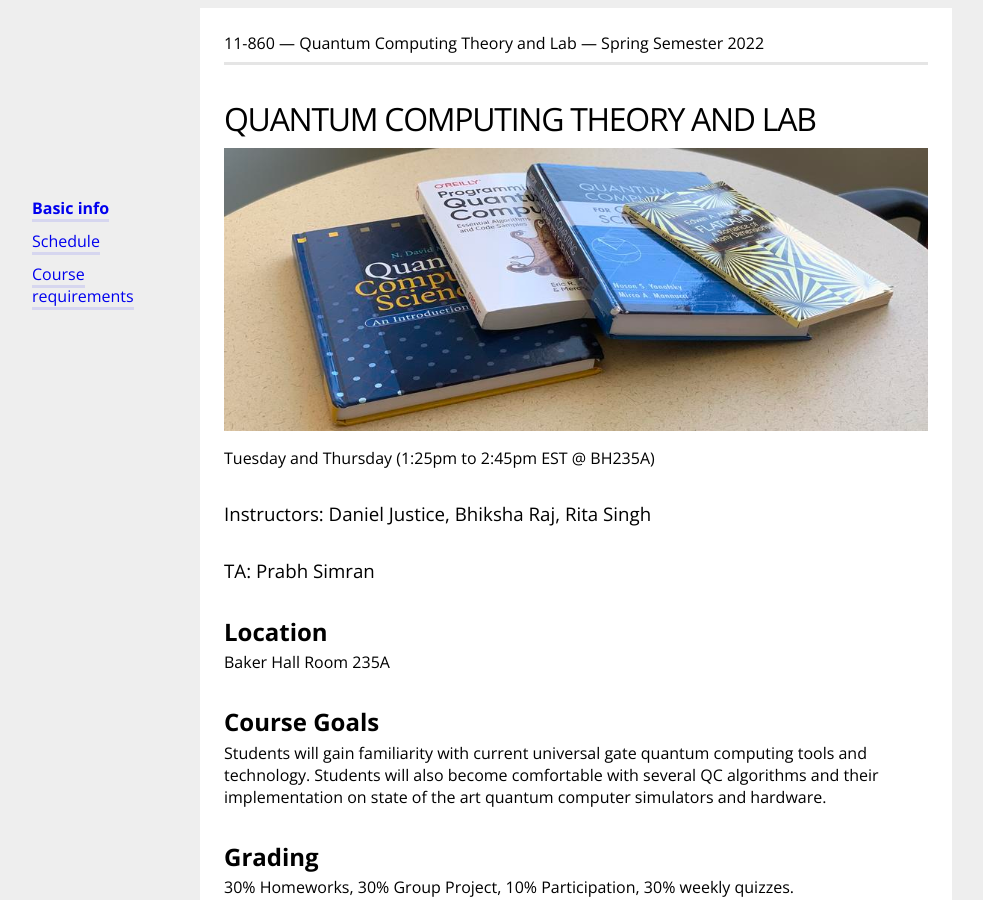
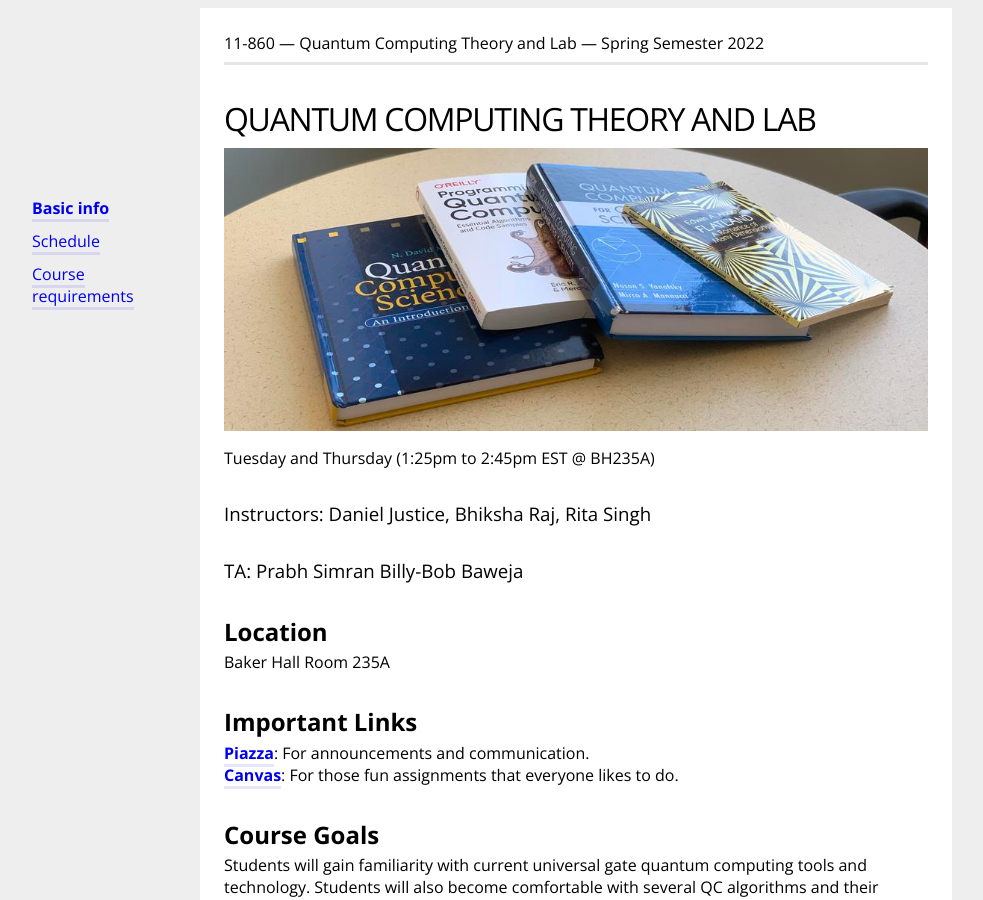
Before and after one commit to thequantumturtle/QuantumSpring2022, a Jekyll site: the page built from index.md, in a window 1280 px wide and 900 px high. Shown: the whole window, without its empty margins (64-1047 px from the left). Built offline with Jekyll 4.4.1, drawn with Linux system fonts in a browser that asks for light colours.

Commit message:
Billy-Bob

```diff
--- a/index.md
+++ b/index.md
@@ -10,11 +10,15 @@ menuPosition: 1
 
 Tuesday and Thursday (1:25pm to 2:45pm EST @ BH235A)
 ### Instructors: Daniel Justice, Bhiksha Raj, Rita Singh
-### TA: Prabh Simran
+### TA: Prabh Simran Billy-Bob Baweja
 
 
 ## Location
 Baker Hall Room 235A
+
+## Important Links
+[**Piazza**](https://piazza.com/cmu/spring2022/11860/home): For announcements and communication.
+[**Canvas**](https://canvas.cmu.edu/courses/26789): For those fun assignments that everyone likes to do.
 
 ## Course Goals
 Students will gain familiarity with current universal gate quantum computing tools and technology. Students will also become comfortable with several QC algorithms and their implementation on state of the art quantum computer simulators and hardware.
```
Also changed, not shown: requirements.md (+1 -1 lines).
